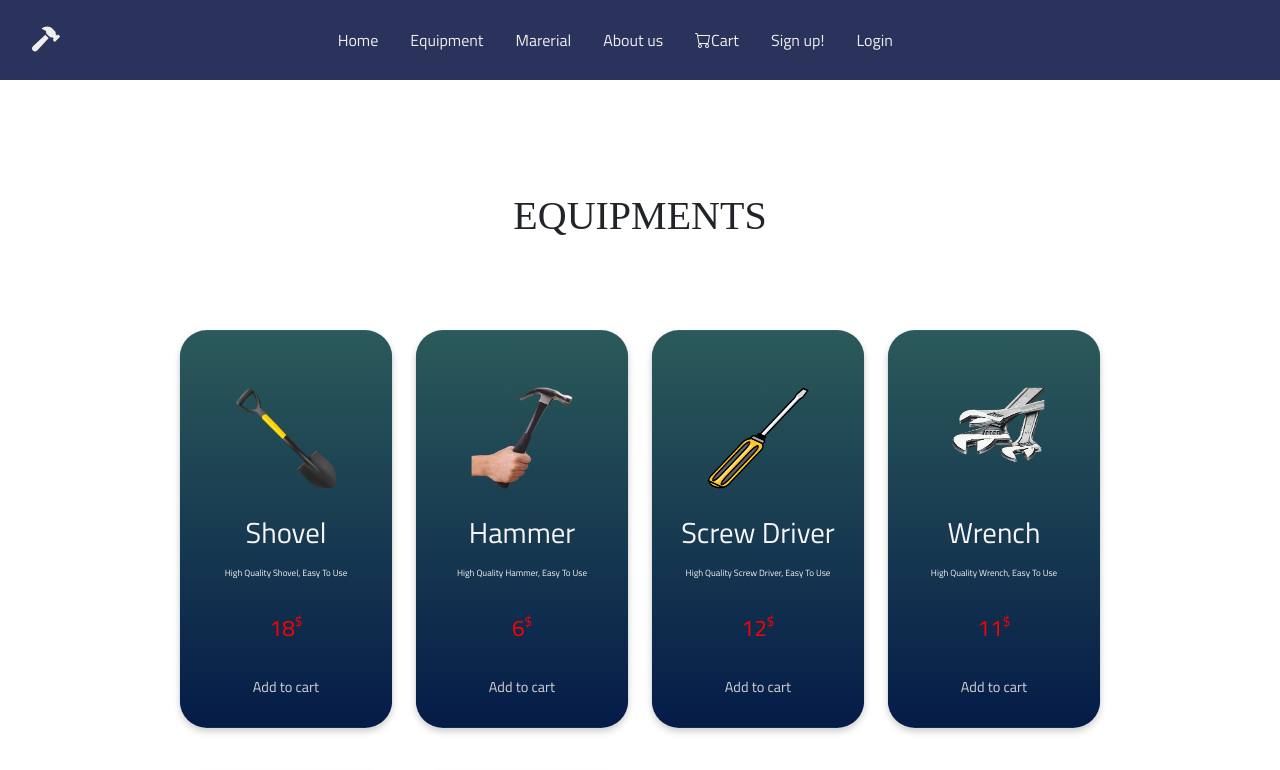
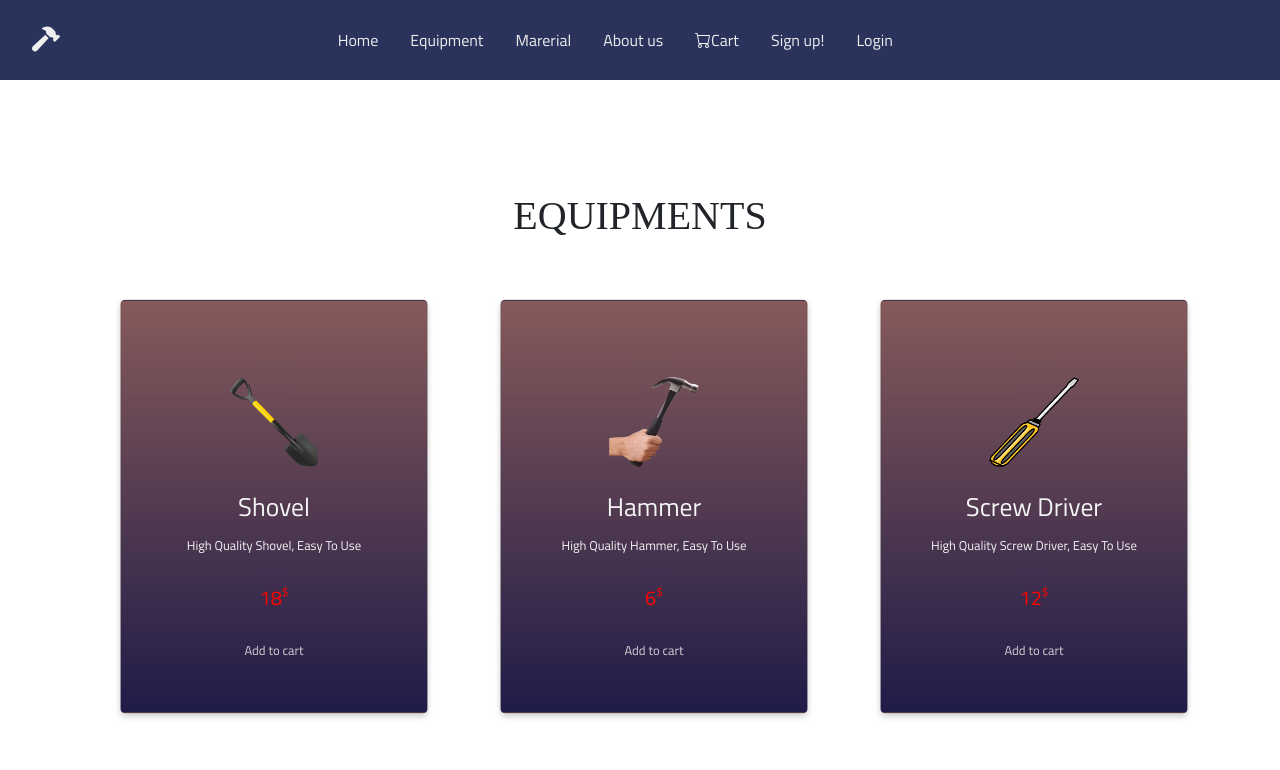
Before and after one commit to mubeen070/WebTech-Project, a React (Create React App) app: page /equipment in a window 1280 px wide. Shown: the top 770 px of the page. Built offline with nearby package versions, Linux system fonts and the light colour scheme.

Commit message:
updated cards

```diff
--- a/src/Components/Cart.js
+++ b/src/Components/Cart.js
@@ -13,13 +13,13 @@ const Cart = () => {
     removeItem,
     emptyCart,
   } = useCart();
-  if (isEmpty) return <h1 className="text-center">Empty Cart</h1>;
+  if (isEmpty) return <h1 className="text-center text-dark">Empty Cart</h1>;
   return (
     <section className="py-4 container">
-      <h1>Shopping Cart</h1>
+      <h1 className="text-dark">Shopping Cart</h1>
       <div className="justify-content-center">
         <div className="col-12 pt-3">
-          <h4>
+          <h4 className="text-dark">
             Total Items:{totalUniqueItems} ^ ^ Total Quantity:{totalItems}
           </h4>
           <table
--- a/src/Components/equipment.js
+++ b/src/Components/equipment.js
@@ -1,14 +1,26 @@
 import React from "react";
 import Products from "./product";
+import "../Style/cards.css"
 import ItemCard from "./itemcard";
 const EquipmentRow = () => {
-  const listItems = Products.map((item,index) => (
-    <ItemCard thumb={item.thumb} pname={item.pname} desc={item.desc} price={item.price} currency={item.currency} key={index} item={item}/>
+  const listItems = Products.map((item, index) => (
+    <div className="col-4">
+      <ItemCard
+        thumb={item.thumb}
+        pname={item.pname}
+        desc={item.desc}
+        price={item.price}
+        currency={item.currency}
+        key={index}
+        item={item}
+      />
+    </div>
   ));
   return (
-    <div className="container1">
+    <div className="container">
       <h1 className="text-dark">Equipments</h1>
-      <div className="main-content">{listItems}</div>
+
+      <div className="row">{listItems}</div>
     </div>
   );
 };
--- a/src/Components/itemcard.js
+++ b/src/Components/itemcard.js
@@ -5,7 +5,7 @@ import { useCart } from "react-use-cart";
 const ItemCard = (props) => {
   const { addItem } = useCart();
   return (
-    <div className="cardd" key={props.id}>
+        <div className="card" key={props.id}>
           <div className="cardd-img">
             <img src={props.thumb} alt={props.pname} />
           </div>
@@ -18,7 +18,7 @@ const ItemCard = (props) => {
             </p>
             <button
               className="btn"
-          style={{color:'lightgray'}}
+              style={{ color: "lightgray" }}
               onClick={() => addItem(props.item)}
             >
               Add to cart
--- a/src/Style/cards.css
+++ b/src/Style/cards.css
@@ -1,5 +1,5 @@
 
-.container1 {
+.container{
     display: flex;
     flex-direction: column;
     width: 100%;
@@ -35,12 +35,11 @@
     width: 80%;
     height: 10%;
     margin: 50px auto;
-    padding: 10px 0 0;
     box-sizing: border-box;
     justify-content: flex-start;
     flex-wrap: wrap;
   }
-  .cardd {
+  .card {
     background-color: cyan;
     width: 25%;
     height: 40%;
@@ -72,18 +71,8 @@
     color: white;
     margin: 30px 0;
   }
-  /* h1{
-    font-size: 4rem;
-    font-weight: 600;
-    background-image: linear-gradient(to left, #443d57, #b393d3);
-    color: black;
-    font-family:Cambria, Cochin, Georgia, Times, 'Times New Roman', serif ;
-    background-clip: text;
-    -webkit-background-clip: text;
-    background-image: conic-gradient(#553c9a, #ee4b2b, #00c2cb);
-  } */
   p {
-    font-size: 10px;
+    font-size: 1rem;
     text-align: center;
     padding: 10px;
     color: whitesmoke;
```
Lines whose indentation alone changed are shown as unchanged.
